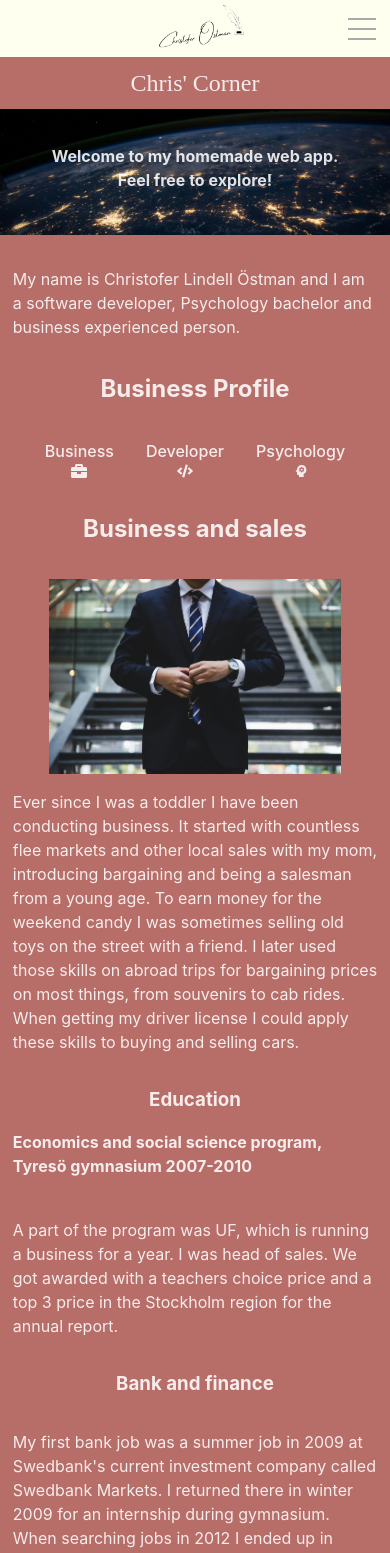
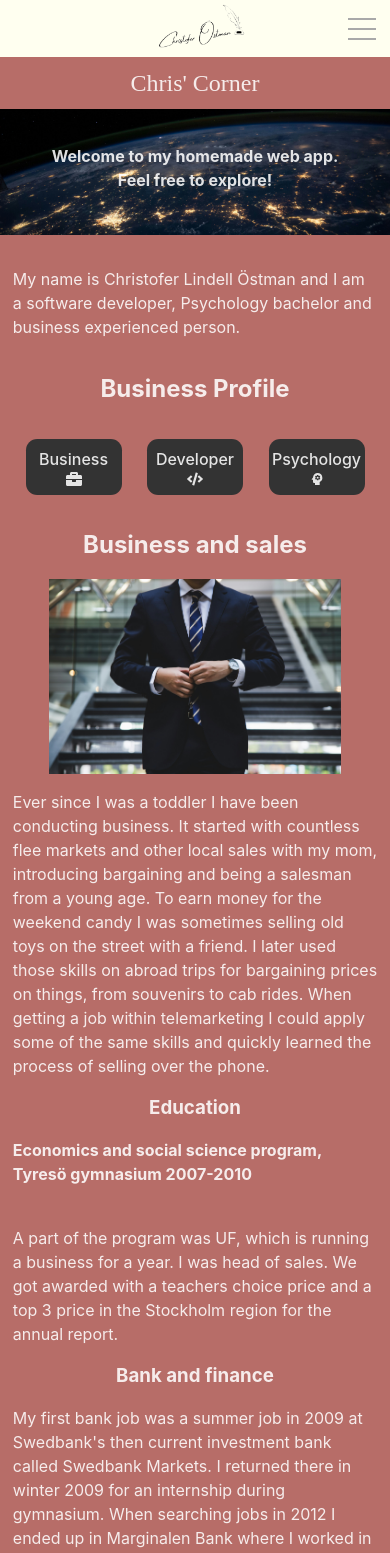
Before and after one commit to ChrisPlaceInSpace/cv, a React (Vite) app in the folder practice-cv/: page /home in a window 390 px wide. Shown: the top 1553 px of the page. Built offline with nearby package versions, Linux system fonts and the light colour scheme.

Commit message:
More CSS

```diff
--- a/practice-cv/src/CSS/Business.css
+++ b/practice-cv/src/CSS/Business.css
@@ -21,6 +21,9 @@ h1{
     width: 40%;
 }
 @media screen and (max-width: 768px) {
+    .business-container {
+        gap: 1rem;
+    }
     .business-profile {
         flex-direction: column;
         gap: 1rem;
--- a/practice-cv/src/CSS/Home.css
+++ b/practice-cv/src/CSS/Home.css
@@ -99,8 +99,24 @@
     .profile-container {
         display: flex;
         margin-bottom: 2rem;
-        gap: 2rem;
+        width: 100%;
+        justify-content: space-evenly;
 
+    }
+    .profile-button {
+        background-color: #333;
+        cursor: pointer;
+        border-radius: 0.7em;
+        padding: 0.5rem;
+        width: 6rem;
     }
 
   }
+
+  @media screen and (max-width: 300px){
+    .profile-container {
+        display: flex;
+        flex-direction: column;
+        gap: 1rem;
+    }
+  }
--- a/practice-cv/src/CSS/Psychology.css
+++ b/practice-cv/src/CSS/Psychology.css
@@ -0,0 +1,19 @@
+
+.psychology-container {
+    width: 100%;
+    height: 100%;
+    padding: 0 0.8rem;
+    margin-bottom: 1rem;
+}
+
+.psychology-image {
+    max-width: 500px;
+}
+
+@media screen and (max-width: 768px) {
+    .psychology-image {
+        object-fit: cover;
+        width: 80%;
+    }
+
+}
--- a/practice-cv/src/Components/business.jsx
+++ b/practice-cv/src/Components/business.jsx
@@ -12,8 +12,8 @@ export default function Business() {
                     <p>Ever since I was a toddler I have been conducting business.
                         It started with countless flee markets and other local sales with my mom, introducing bargaining and being a salesman from a young age.
                         To earn money for the weekend candy I was sometimes selling old toys on the street with a friend.
-                        I later used those skills on abroad trips for bargaining prices on most things, from souvenirs to cab rides. When getting my
-                        driver license I could apply these skills to buying and selling cars.
+                        I later used those skills on abroad trips for bargaining prices on things, from souvenirs to cab rides. When getting
+                        a job within telemarketing I could apply some of the same skills and quickly learned the process of selling over the phone.
                     </p>
                 </div>
             </div>
@@ -26,7 +26,7 @@ export default function Business() {
                 </p>
             </div>
             <h3>Bank and finance</h3>
-            <p>My first bank job was a summer job in 2009 at Swedbank's current investment company called Swedbank Markets.
+            <p>My first bank job was a summer job in 2009 at Swedbank's then current investment bank called Swedbank Markets.
                 I returned there in winter 2009 for an internship during gymnasium.
                 When searching jobs in 2012 I ended up in Marginalen Bank where I worked in customer service until
                 early 2015 when I got promoted to the Products department, working with credit cards as a coordinator.
--- a/practice-cv/src/Components/home.jsx
+++ b/practice-cv/src/Components/home.jsx
@@ -11,6 +11,7 @@ import { FaCode } from "react-icons/fa";
 import { MdPsychology } from "react-icons/md";
 import Spinner from './spinner';
 import { Suspense, useEffect, useState } from 'react';
+import Psychology from './psychology';
 
 export default function Home() {
     const [loading, setLoading] = useState(true);
@@ -25,7 +26,7 @@ export default function Home() {
     }, []);
 
 
-    return loading? (<Spinner />) :
+    return loading ? (<Spinner />) :
         (
             <div className="home-container color-primary flex flex-column">
                 <Header />
@@ -46,15 +47,28 @@ export default function Home() {
                         Psychology bachelor and business experienced person.
                     </p>
                     <h3 id='profile'>Business Profile</h3>
-                <div className='profile-container flex'>
-                    <a className='flex flex-column flex-center' href='#business'>Business<br/><FaBriefcase/></a>
-                    <a className='flex flex-column flex-center' href='#developer'>Developer<br/><FaCode/></a>
-                    <a className='flex flex-column flex-center' href='#psychology'>Psychology<br/><MdPsychology/></a>
+                    <div className='profile-container flex flex-center'>
+                        <div className='profile-button-container flex'>
+                            <a className='profile-button flex flex-column flex-center' href='#business'>Business<br />
+                            <FaBriefcase />
+                            </a>
+                        </div>
+                        <div className='profile-button-container flex'>
+                            <a className='profile-button flex flex-column flex-center' href='#developer'>Developer<br />
+                            <FaCode />
+                            </a>
+                        </div>
+                        <div className='profile-button-container flex'>
+                            <a className='profile-button flex flex-column flex-center' href='#psychology'>Psychology<br />
+                            <MdPsychology />
+                            </a>
+                        </div>
                     </div>
                 </div>
                 <Suspense fallback={<Spinner />}>
                     <Business />
                     <Developer />
+                    <Psychology />
                 </Suspense>
 
                 <div className='react-container flex flex-column flex-center'>
--- a/practice-cv/src/Components/psychology.jsx
+++ b/practice-cv/src/Components/psychology.jsx
@@ -1,14 +1,16 @@
 import React from 'react';
-import psyImage from '../assets/images/psychology-pic.jpg';
+import psyImage from '../assets/images/David_EEG.jpg';
 import '../CSS/psychology.css';
 
 export default function Psychology() {
     return (
         <div className="psychology-container flex flex-column flex-center">
             <h2 id='psychology'>Psychology</h2>
-            <img src={psyImage} className='psychology-img' alt='psychological picture' />
+            <img src={psyImage} className='psychology-image' alt='psychological picture' />
             <h3>Education</h3>
             <h5>Psychology Bachelor, Stockholm University 2019-2021</h5>
+            <p>During one and half year I studied psychology fulltime and combined with other courses in subjects such as
+                philosophy, language, law and music, I got a bachelor degree in Psychology.</p>
         </div>
 
     )
```
Also changed, not shown: practice-cv/src/assets/images/David_EEG.jpg (added). Lines whose indentation alone changed are shown as unchanged.
